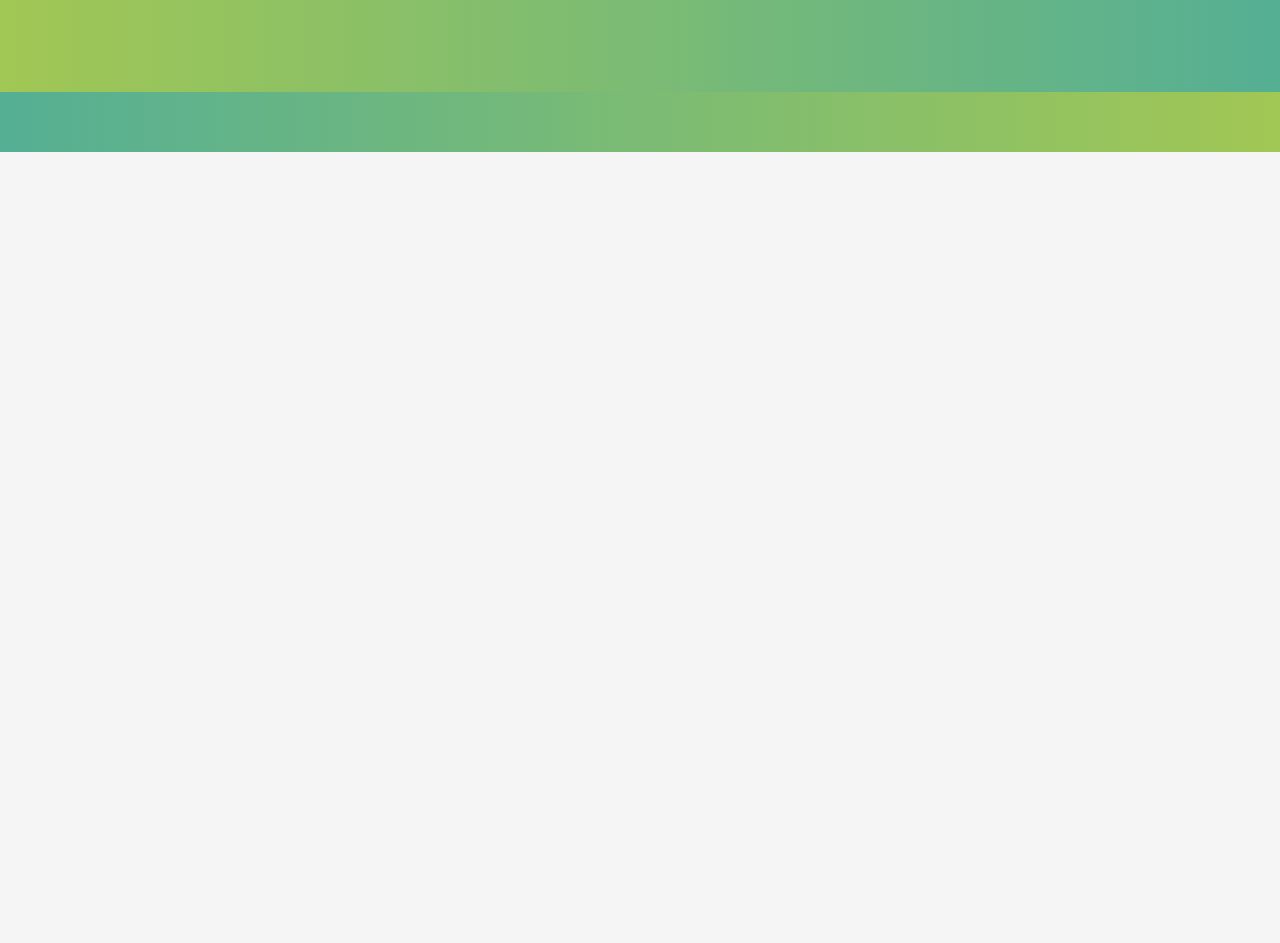
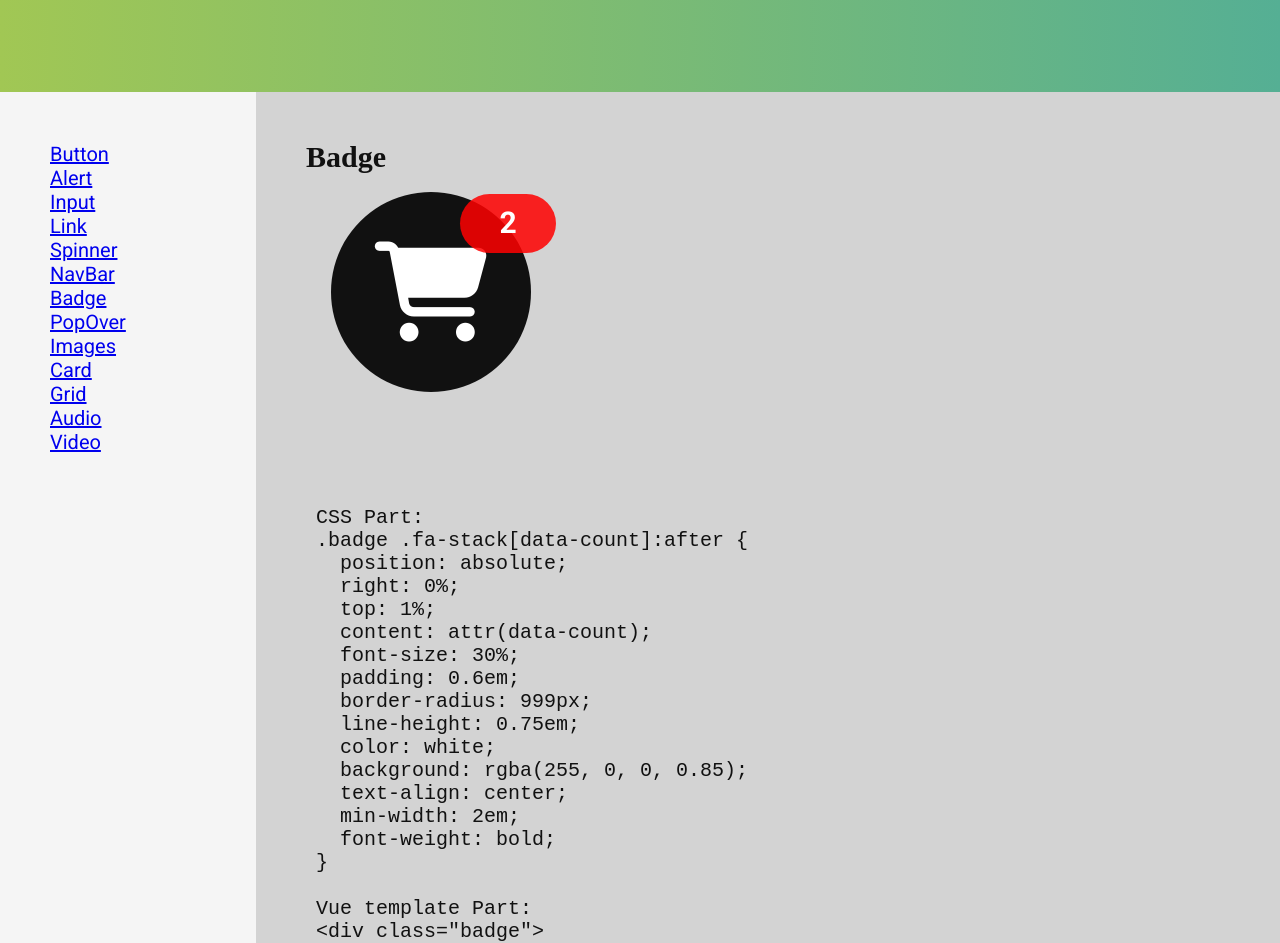
Before and after one commit to zeroshen/client, a Vue app: page /components/Badge in a window 1280 px wide. Before the commit this address had no page. Shown: the top 943 px of the page. Before the commit the page ends 800 px from the top, so only its background shows below. Built offline with nearby package versions, Linux system fonts and the light colour scheme; a web font is replaced by a local one.

Commit message:
Add Badge

```diff
--- a/src/components/NavList.vue
+++ b/src/components/NavList.vue
@@ -17,6 +17,7 @@
       <li><router-link to="../components/Link">Link</router-link></li>
       <li><router-link to="../components/Spinner">Spinner</router-link></li>
       <li><router-link to="../components/NavBar">NavBar</router-link></li>
+      <li><router-link to="../components/Badge">Badge</router-link></li>
       <li><router-link to="../components/PopOver">PopOver</router-link></li>
       <li><router-link to="../components/Image">Images</router-link></li>
       <li><router-link to="../components/Card">Card</router-link></li>
--- a/src/router/index.ts
+++ b/src/router/index.ts
@@ -18,6 +18,7 @@ import AudioPlayerTuner from "@/components/AudioPlayerTuner.vue";
 import VideoPlayerTuner from "@/components/VideoPlayerTuner.vue";
 import GameLevelTwoView from "@/views/GameLevelTwoView.vue";
 import TemplateView from "@/views/TemplateView.vue";
+import ComponentsBadgeView from "@/views/ComponentsBadgeView.vue";
 
 const routes: Array<RouteRecordRaw> = [
   {
@@ -93,6 +94,12 @@ const routes: Array<RouteRecordRaw> = [
     props: true,
   },
   {
+    path: "/components/Badge",
+    name: "components-badge-view",
+    component: ComponentsBadgeView,
+    props: true,
+  },
+  {
     path: "/components/PopOver",
     name: "components-pop-over-view",
     component: ComponentsPopOverView,
--- /dev/null
+++ b/src/views/ComponentsBadgeView.vue
@@ -0,0 +1,99 @@
+<script setup lang="ts"></script>
+
+<script lang="ts">
+import { defineComponent } from "vue";
+import NavList from "@/components/NavList.vue";
+
+export default defineComponent({
+  components: { NavList },
+  data() {
+    const str =
+      " \n" +
+      "CSS Part:\n" +
+      ".badge .fa-stack[data-count]:after {\n" +
+      "  position: absolute;\n" +
+      "  right: 0%;\n" +
+      "  top: 1%;\n" +
+      "  content: attr(data-count);\n" +
+      "  font-size: 30%;\n" +
+      "  padding: 0.6em;\n" +
+      "  border-radius: 999px;\n" +
+      "  line-height: 0.75em;\n" +
+      "  color: white;\n" +
+      "  background: rgba(255, 0, 0, 0.85);\n" +
+      "  text-align: center;\n" +
+      "  min-width: 2em;\n" +
+      "  font-weight: bold;\n" +
+      "}\n" +
+      "\n" +
+      "Vue template Part:\n" +
+      '<div class="badge">\n' +
+      '   <span class="fa-stack fa-5x has-badge" data-count="2">\n' +
+      '       <i class="fa fa-circle fa-stack-2x"></i>\n' +
+      '       <i class="fa fa-shopping-cart fa-stack-1x fa-inverse"></i>\n' +
+      "   </span>\n" +
+      "</div>";
+    return {
+      str,
+    };
+  },
+});
+</script>
+<style scoped>
+.page {
+  display: flex;
+}
+.code-container {
+  width: 80%;
+  display: flex;
+  flex-direction: column;
+  padding: 50px;
+  justify-content: center;
+}
+code {
+  padding: 10px;
+  display: block;
+  white-space: pre;
+  background-color: lightgrey;
+}
+
+.badge .fa-stack[data-count]:after {
+  position: absolute;
+  right: 0%;
+  top: 1%;
+  content: attr(data-count);
+  font-size: 30%;
+  padding: 0.6em;
+  border-radius: 999px;
+  line-height: 0.75em;
+  color: white;
+  background: rgba(255, 0, 0, 0.85);
+  text-align: center;
+  min-width: 2em;
+  font-weight: bold;
+}
+.components {
+  padding-top: 20px;
+}
+</style>
+<template>
+  <div class="page">
+    <NavList></NavList>
+    <section class="code-container">
+      <h1>Badge</h1>
+      <section class="components">
+        <div class="badge">
+          <span class="fa-stack fa-5x has-badge" data-count="2">
+            <i class="fa fa-circle fa-stack-2x"></i>
+            <i class="fa fa-shopping-cart fa-stack-1x fa-inverse"></i>
+          </span>
+        </div>
+      </section>
+      <pre>
+        <code>
+         {{str}}
+        </code>
+      </pre>
+    </section>
+  </div>
+</template>
```
